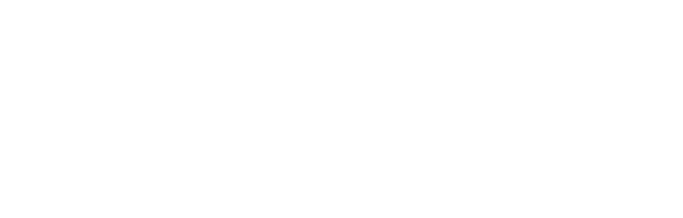
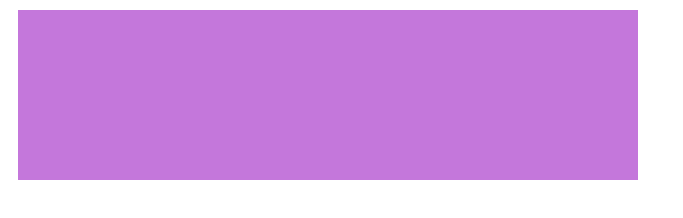
Before and after one commit to goopyGoop1/CS3990_Labs_Practice_Chad, a website: page index.html in a window 1280 px wide. Shown: the whole page, without its empty margins (0-683 px from the left). Drawn offline with Linux system fonts and the light colour scheme.

Commit message:
Header Box

```diff
--- a/Styles/styles.css
+++ b/Styles/styles.css
@@ -1,5 +1,10 @@
 #header_box{
     background-color: rgb(196, 119, 219);
     color: blueviolet;
+    width: 600px;
+    height: 150px;
+    padding: 10px;
+    margin: 10px;
+    font-family: Verdana, Tahoma, sans-serif;
 
 }
--- a/index.html
+++ b/index.html
@@ -22,7 +22,7 @@
   </head>
   <body>
     <div id="header_box">
-
+      <title>Chad's CV</title>
 
     </div>
 
```
